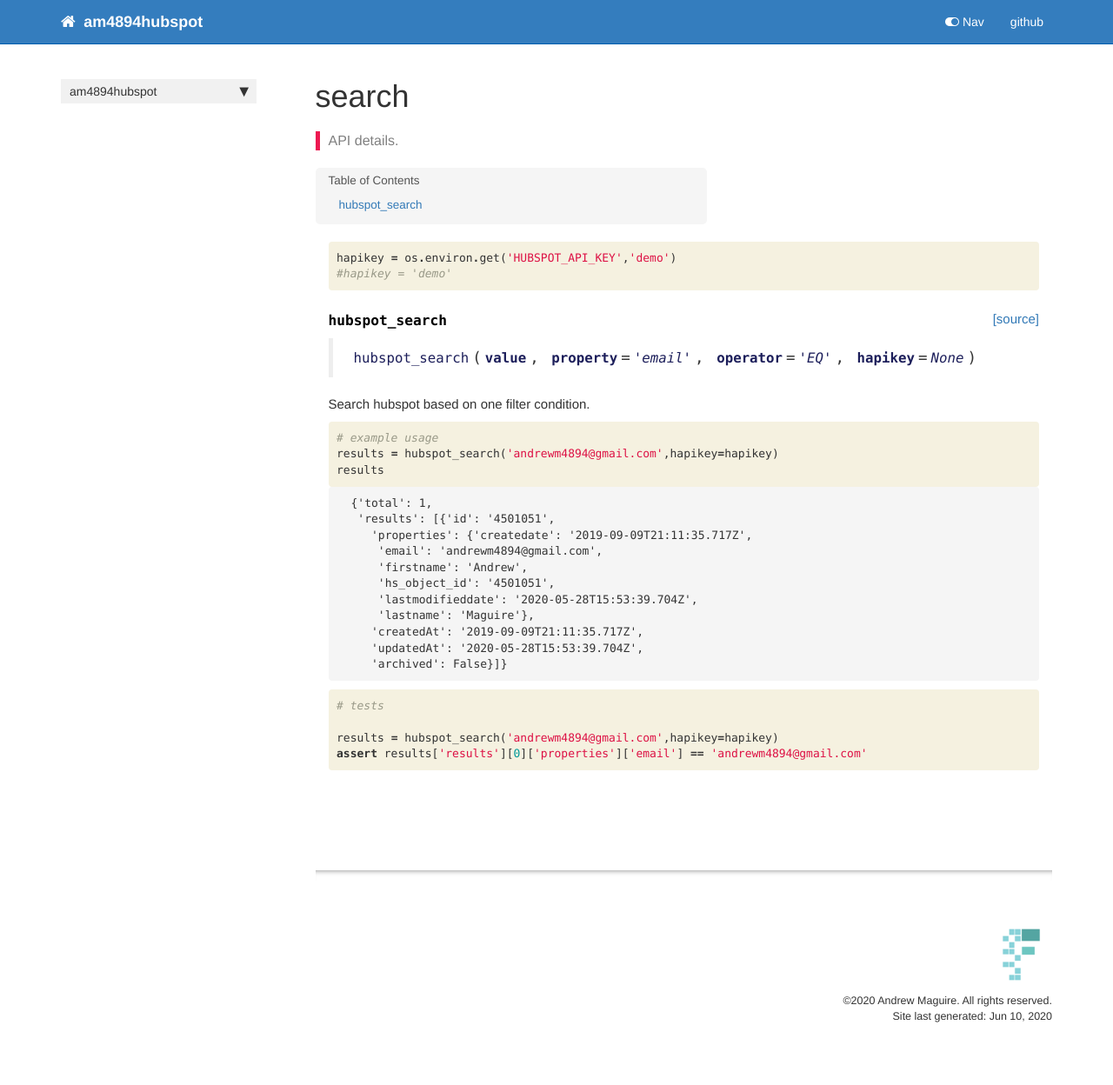
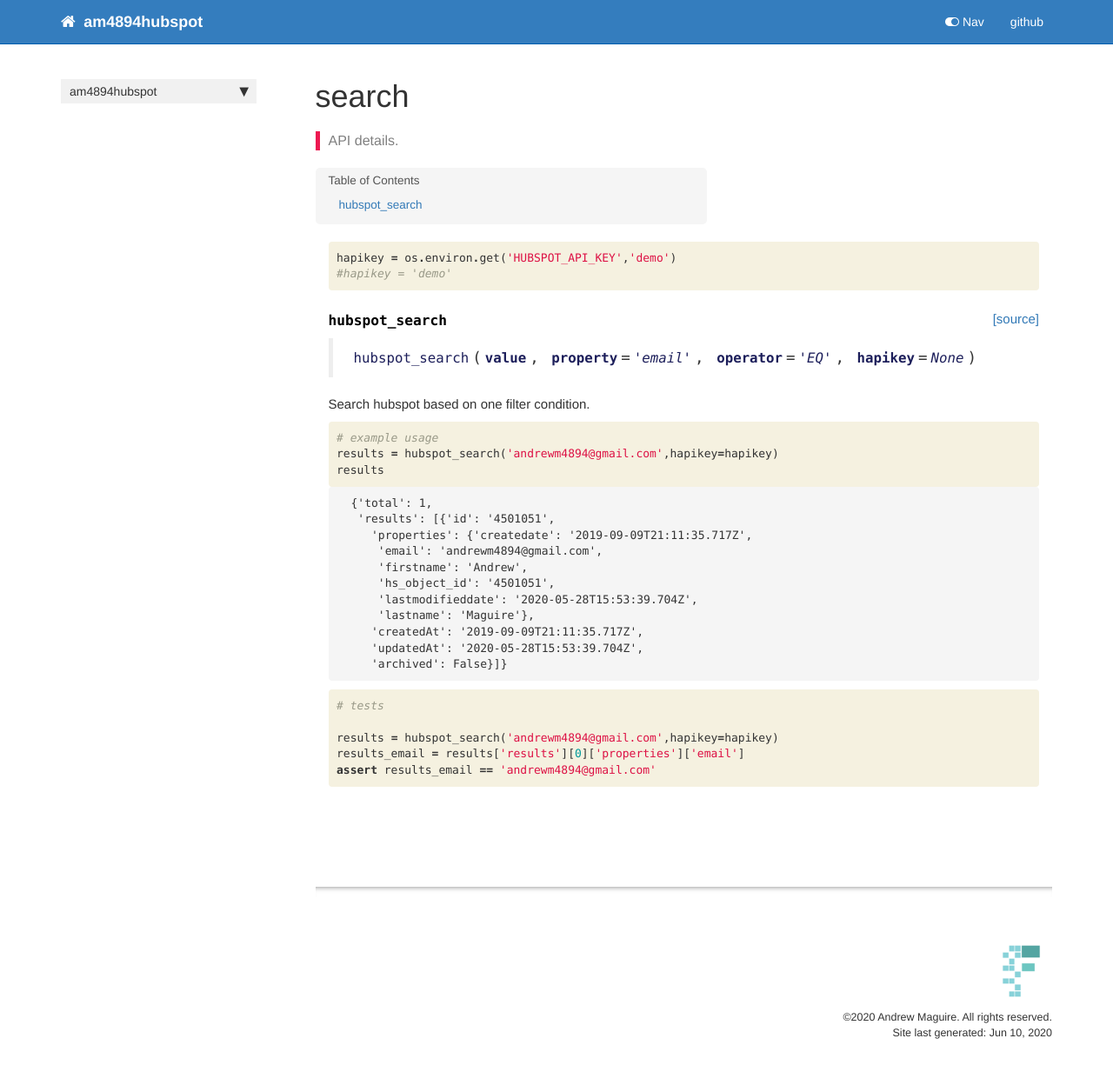
Before and after one commit to andrewm4894/am4894hubspot, a Jekyll site: the page built from docs/search.html, in a window 1280 px wide. Shown: the whole page at 87% size. Built offline with Jekyll 4.4.1, drawn with Linux system fonts in a browser that asks for light colours; nearby versions of some CDN libraries; comment, search, counter and statistics services are not loaded.

Commit message:
initial set up

```diff
--- a/docs/search.html
+++ b/docs/search.html
@@ -132,7 +132,8 @@ description: "API details."
 <div class=" highlight hl-ipython3"><pre><span></span><span class="c1"># tests</span>
 
 <span class="n">results</span> <span class="o">=</span> <span class="n">hubspot_search</span><span class="p">(</span><span class="s1">&#39;andrewm4894@gmail.com&#39;</span><span class="p">,</span><span class="n">hapikey</span><span class="o">=</span><span class="n">hapikey</span><span class="p">)</span>
-<span class="k">assert</span> <span class="n">results</span><span class="p">[</span><span class="s1">&#39;results&#39;</span><span class="p">][</span><span class="mi">0</span><span class="p">][</span><span class="s1">&#39;properties&#39;</span><span class="p">][</span><span class="s1">&#39;email&#39;</span><span class="p">]</span> <span class="o">==</span> <span class="s1">&#39;andrewm4894@gmail.com&#39;</span>
+<span class="n">results_email</span> <span class="o">=</span> <span class="n">results</span><span class="p">[</span><span class="s1">&#39;results&#39;</span><span class="p">][</span><span class="mi">0</span><span class="p">][</span><span class="s1">&#39;properties&#39;</span><span class="p">][</span><span class="s1">&#39;email&#39;</span><span class="p">]</span>
+<span class="k">assert</span> <span class="n">results_email</span> <span class="o">==</span> <span class="s1">&#39;andrewm4894@gmail.com&#39;</span>
 </pre></div>
 
     </div>
```
Also changed, not shown: .github/workflows/main.yml.
